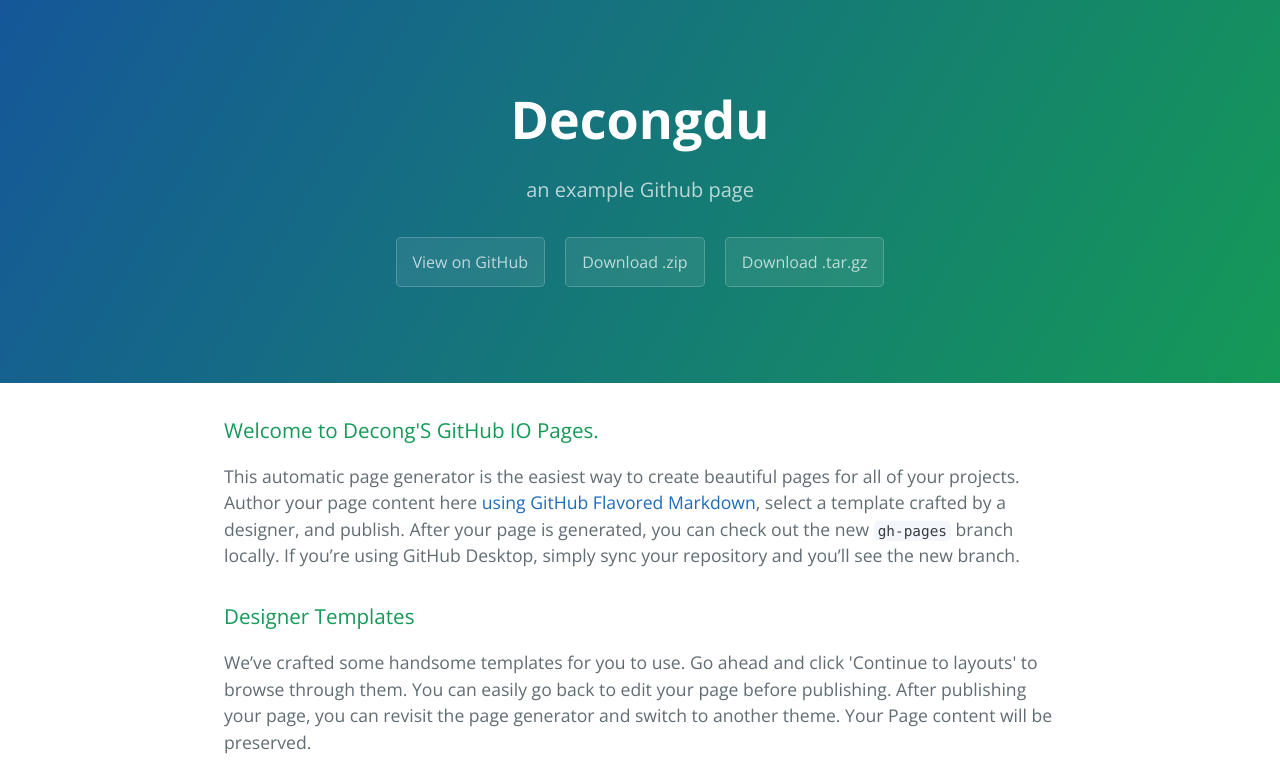
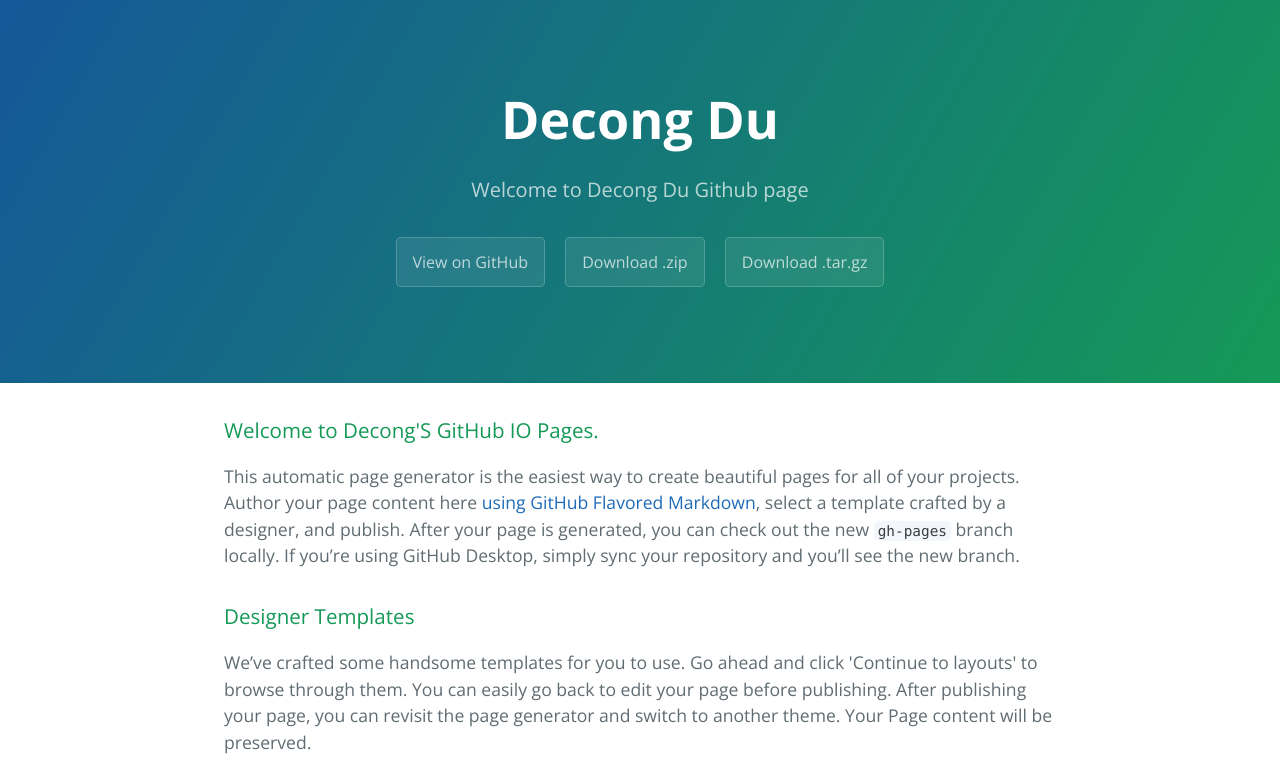
Before and after one commit to Ddbmf/DecongDu, a plain HTML site: page index.html in a window 1280 px wide. Shown: the top 784 px of the page. Drawn offline with nearby package versions, Linux system fonts and the light colour scheme.

Commit message:
first editing

```diff
--- a/index.html
+++ b/index.html
@@ -11,8 +11,8 @@
   </head>
   <body>
     <section class="page-header">
-      <h1 class="project-name">Decongdu</h1>
-      <h2 class="project-tagline">an example Github page</h2>
+      <h1 class="project-name">Decong Du</h1>
+      <h2 class="project-tagline">Welcome to Decong Du Github page</h2>
       <a href="https://github.com/Ddbmf/DecongDu" class="btn">View on GitHub</a>
       <a href="https://github.com/Ddbmf/DecongDu/zipball/master" class="btn">Download .zip</a>
       <a href="https://github.com/Ddbmf/DecongDu/tarball/master" class="btn">Download .tar.gz</a>
```
